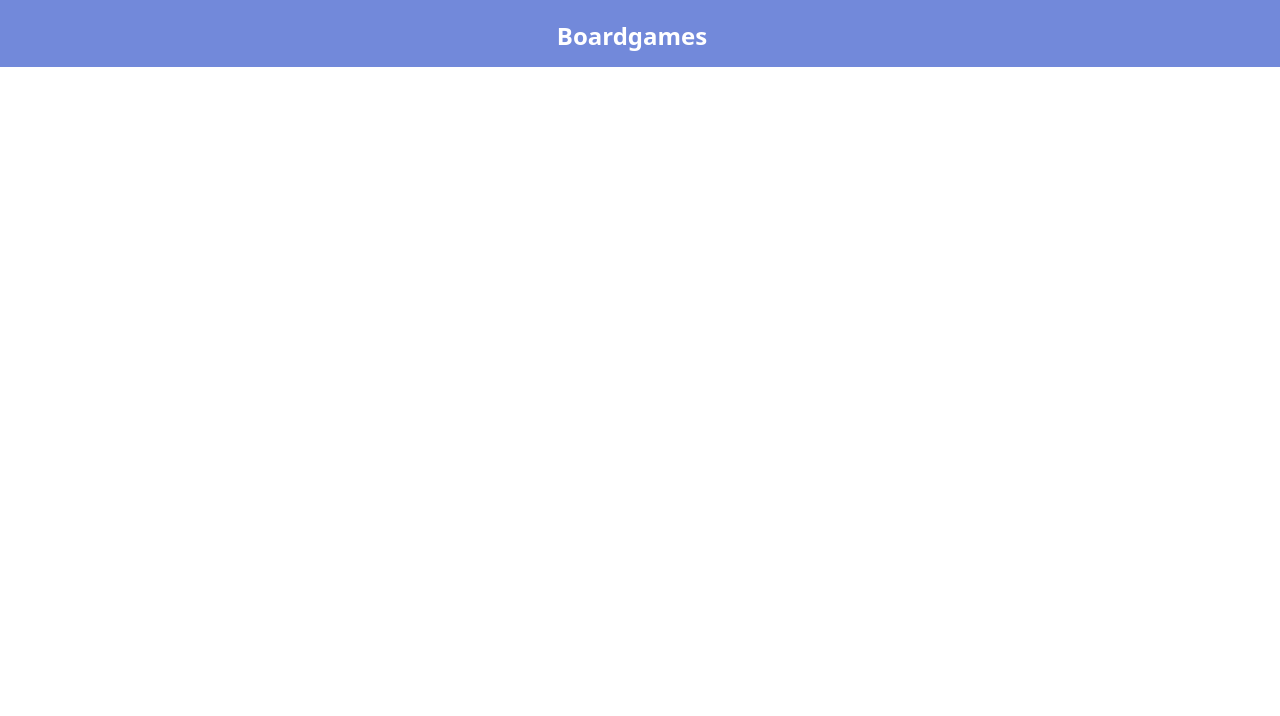
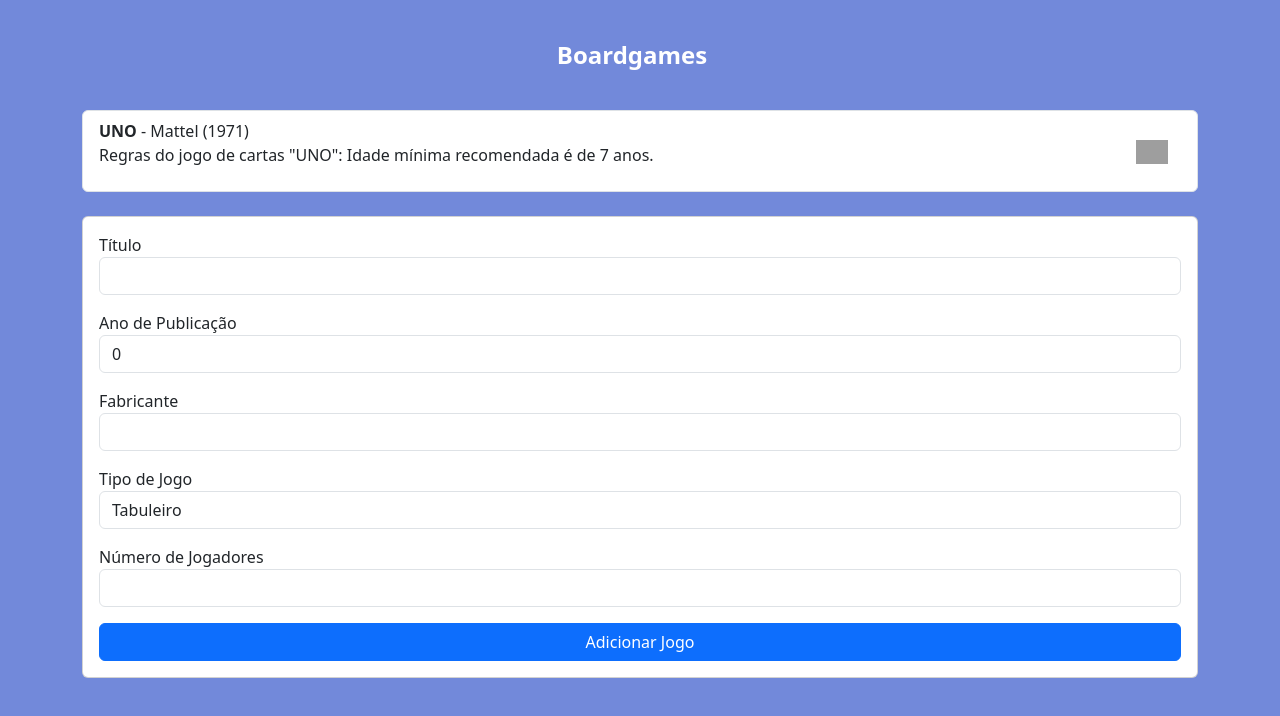
Before and after one commit to lucsdsm/tsi-2024.2-poo-av1, an Angular app in the folder boardgames/: page / in a window 1280 px wide. Shown: the top 716 px of the page. Built offline with nearby package versions, Linux system fonts and the light colour scheme; grey boxes are pictures that could not be loaded; a web font is replaced by a local one.

Commit message:
adicionado formulário e listagem dos jogos

```diff
--- a/boardgames/src/app/body/body.component.css
+++ b/boardgames/src/app/body/body.component.css
@@ -0,0 +1,5 @@
+.container {
+    background-color: #7289da !important;
+    padding-bottom: 1rem;
+
+}
--- a/boardgames/src/app/body/body.component.html
+++ b/boardgames/src/app/body/body.component.html
@@ -0,0 +1,53 @@
+<div class="container">
+
+    <ul class="list-group mb-4">
+        <li *ngFor="let jogo of jogos" class="list-group-item d-flex justify-content-between">
+            <div>
+                <strong> {{jogo.titulo}} </strong> - {{jogo.fabricante}} ({{jogo.anoPublicacao}})
+                <p> {{jogo.exibirRegras()}} </p>
+            </div>
+            <button class="btn" (click)="removerJogo(jogo.titulo)"> <img src="https://cdn-icons-png.flaticon.com/512/6932/6932392.png" style="width: 32px;"> </button>
+        </li>
+    </ul>
+
+    <form (ngSubmit)="adicionarJogo()" class="card card-body">
+
+        <div class="form-group mb-3">
+            <label for="titulo">Título</label>
+            <input type="text" id="titulo" class="form-control" [(ngModel)]="titulo" name="titulo" required />
+        </div>
+
+        <div class="form-group mb-3">
+            <label for="anoPublicacao">Ano de Publicação</label>
+            <input type="number" id="anoPublicacao" class="form-control" [(ngModel)]="anoPublicacao"
+                name="anoPublicacao" required />
+        </div>
+
+        <div class="form-group mb-3">
+            <label for="fabricante">Fabricante</label>
+            <input type="text" id="fabricante" class="form-control" [(ngModel)]="fabricante" name="fabricante"
+                required />
+        </div>
+
+        <div class="form-group mb-3">
+            <label for="tipo">Tipo de Jogo</label>
+            <select id="tipo" class="form-control" [(ngModel)]="tipo" name="tipo">
+                <option value="tabuleiro">Tabuleiro</option>
+                <option value="carta">Cartas</option>
+            </select>
+        </div>
+
+        <div *ngIf="tipo === 'tabuleiro'" class="form-group mb-3">
+            <label for="numeroJogadores">Número de Jogadores</label>
+            <input type="number" id="numeroJogadores" class="form-control" [(ngModel)]="numeroJogadores"
+                name="numeroJogadores" />
+        </div>
+
+        <div *ngIf="tipo === 'carta'" class="form-group mb-3">
+            <label for="idadeMinima">Idade Mínima</label>
+            <input type="number" id="idadeMinima" class="form-control" [(ngModel)]="idadeMinima" name="idadeMinima" />
+        </div>
+
+        <button type="submit" class="btn btn-primary">Adicionar Jogo</button>
+    </form>
+</div>
--- a/boardgames/src/app/body/body.component.ts
+++ b/boardgames/src/app/body/body.component.ts
@@ -9,7 +9,7 @@ import { FormsModule, NgModel } from '@angular/forms';
 @Component({
   selector: 'app-body',
   standalone: true,
-  imports: [],
+  imports: [NgFor, NgIf, FormsModule],
   templateUrl: './body.component.html',
   styleUrl: './body.component.css'
 })
@@ -19,13 +19,12 @@ export class BodyComponent {
   titulo = '';
   anoPublicacao = 0;
   fabricante = '';
-  numeroJogadores?: number;
-  idadeMinima?: number;
+  numeroJogadores?: '';
+  idadeMinima?: '';
   tipo = 'tabuleiro'; // Valor padrão
 
   constructor() {
     // Adicionando jogos para teste
-    this.biblioteca.adicionarJogo(new Tabuleiro('Catan', 1995, 'Kosmos', 4));
     this.biblioteca.adicionarJogo(new Carta('UNO', 1971, 'Mattel', 7));
   }
 
@@ -54,7 +53,7 @@ export class BodyComponent {
     this.titulo = '';
     this.anoPublicacao = 0;
     this.fabricante = '';
-    this.numeroJogadores = undefined;
-    this.idadeMinima = undefined;
+    this.numeroJogadores = '';
+    this.idadeMinima = '';
   }
 }
--- a/boardgames/src/app/header/header.component.css
+++ b/boardgames/src/app/header/header.component.css
@@ -1,5 +1,6 @@
 nav {
     background-color: #7289da !important;
+    padding: 2rem;
 }
 
 nav a {
@@ -7,5 +8,4 @@ nav a {
     color: white;
     font-weight: bolder;
     font-size: 24px;
-    margin-top: 5px;
 }
--- a/boardgames/src/models/carta.ts
+++ b/boardgames/src/models/carta.ts
@@ -9,6 +9,6 @@ export class Carta extends Jogo {
     ) { super(titulo, anoPublicacao, fabricante); }
 
     exibirRegras(): string {
-        return `Regras do jogo de cartas "${this.titulo}": Idade mínima recomendada é ${this.idadeMinima} anos.`;
+        return `Regras do jogo de cartas "${this.titulo}": Idade mínima recomendada é de ${this.idadeMinima} anos.`;
     }
 }
--- a/boardgames/src/styles.css
+++ b/boardgames/src/styles.css
@@ -1,3 +1,3 @@
-:root {
-    --sidebar-color: rgb(32, 32, 32);
+body {
+    background-color: #7289da !important;
 }
```
